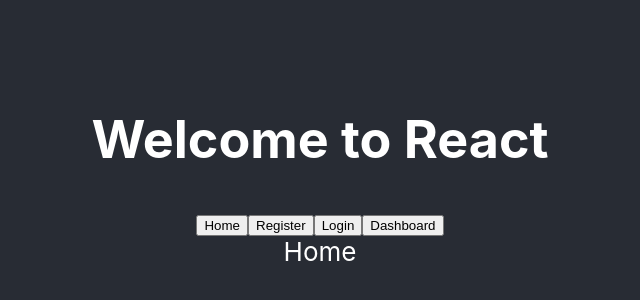
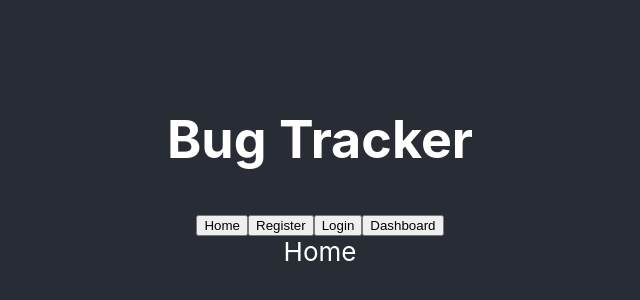
Before and after one commit to joshbuckner/bug-tracker-client, a React (Create React App) app: page / in a window 1280 px wide. Shown: the part 230-530 px from the top of the page, without its empty margins (320-960 px from the left). Built offline with nearby package versions, Linux system fonts and the light colour scheme.

Commit message:
change title

```diff
--- a/src/App/App.tsx
+++ b/src/App/App.tsx
@@ -12,7 +12,7 @@
     <Router>
       <div className="App">
         <header className="App-header">
-          <h1 className="App-title">Welcome to React</h1>
+          <h1 className="App-title">Bug Tracker</h1>
           <Menu />
           <Route exact path="/" component={Home} />
           <Route exact path="/register" component={Register} />
```
